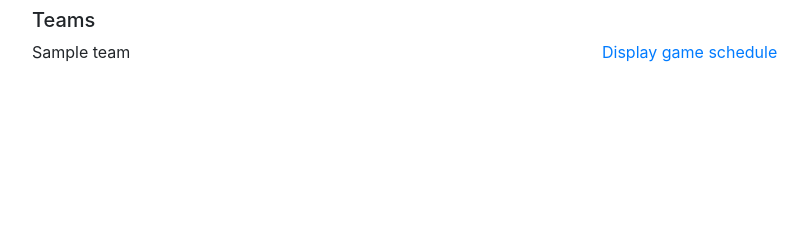
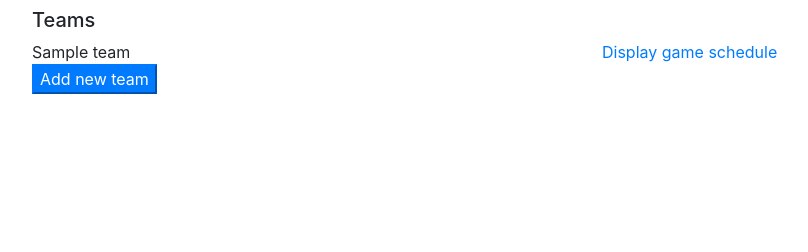
Before and after one commit to bigBrownBear91/scheduleplanner, a Flask app: page /teams_in_league?league_id=1 in a window 1280 px wide. Shown: the part 104-356 px from the top of the page, without its empty margins (53-861 px from the left). Run offline with Flask 2, Linux system fonts and the light colour scheme; tables that the repository leaves empty hold one stand-in row (values such as "Sample post"); some libraries are stand-ins or nearby versions; some web fonts are replaced.

Commit message:
Add button to add a new team when viewing all teams of a league

```diff
--- a/myapp/templates/index.html
+++ b/myapp/templates/index.html
@@ -28,4 +28,15 @@
     </div>
     {% endfor %}
 </div>
+<div class="container">
+    <div class="row">
+        <div class="col-12">
+            <form action="/add_new_team" method="post" id="add_team">
+                <input type="hidden" name="csrf_token" value="{{ csrf_token() }}"/>
+
+                <button class="btn-primary" form="add_team" type="submit">Add new team</button>
+            </form>
+        </div>
+    </div>
+</div>
 {% endblock %}
```
Also changed, not shown: tests/functional/test_databasehandlers.py (+8 -1 lines), tests/functional/test_view.py (+6 -6 lines).
